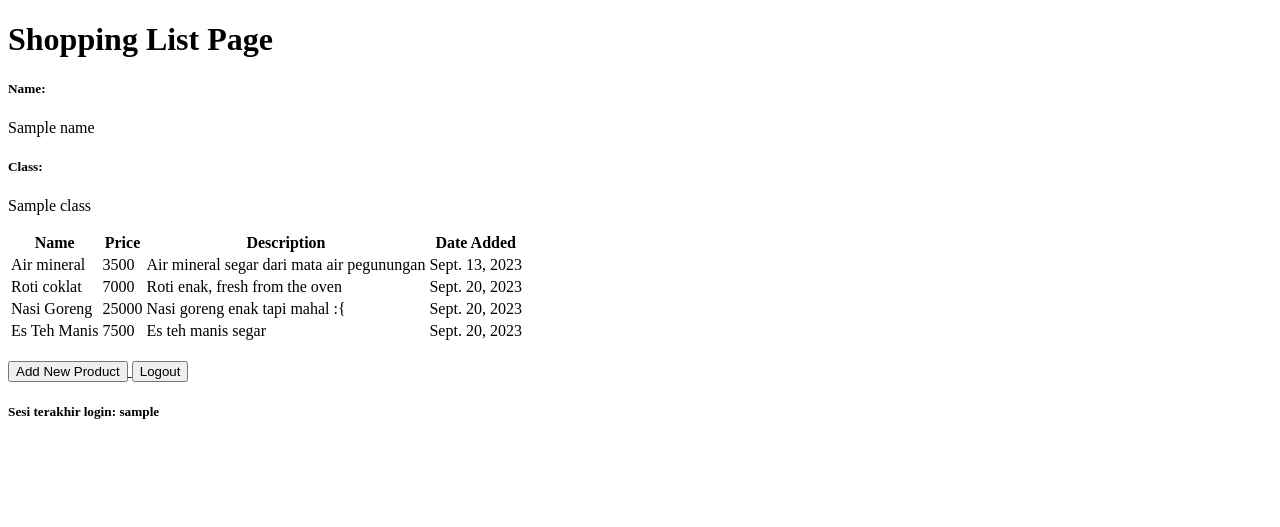
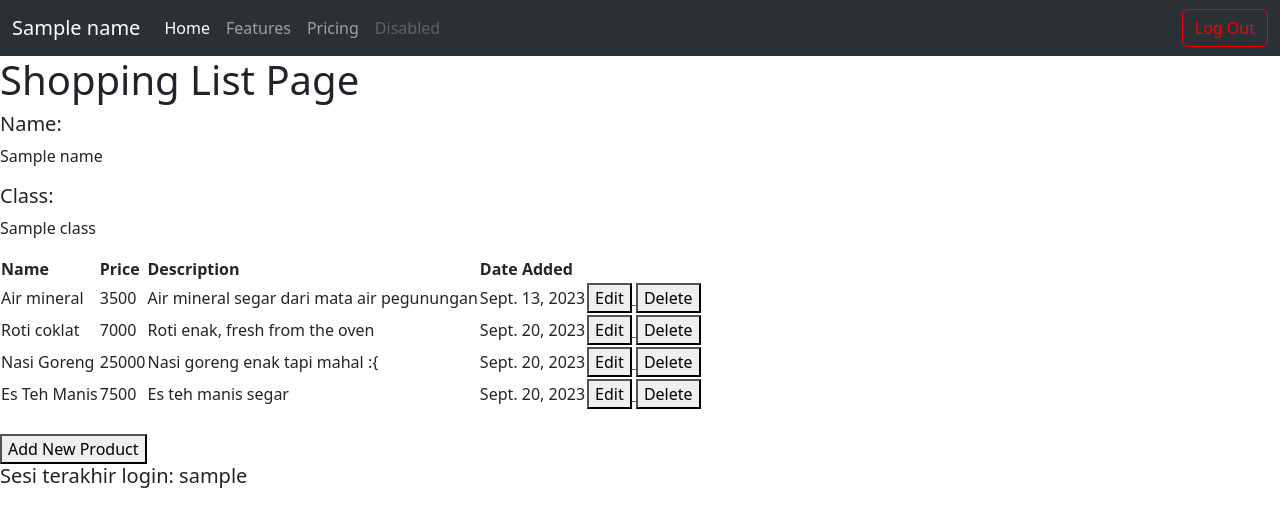
Before and after one commit to adhan-857/shopping-list, a Django app: template main/templates/main.html in a window 1280 px wide. Shown: the top 527 px of the page. Run offline with Django 4.2, Linux system fonts and the light colour scheme; data comes from the database, SQL or seed files in the repository; both versions use the stored data as it was after the commit; the template is opened without the code that fills it: values that come from a table or form of the project are taken from there, most other values are stand-ins (such as "Sample title", 1, 10 or a date in 2020).

Commit message:
Selesai Tutorial 4

```diff
--- a/main/templates/main.html
+++ b/main/templates/main.html
@@ -1,6 +1,30 @@
 {% extends 'base.html' %}
 
 {% block content %}
+    <nav class="navbar navbar-expand-lg bg-body-tertiary" data-bs-theme="dark">
+        <div class="container-fluid">
+        <a class="navbar-brand mb-0 h1" href="#">{{name}}</a>
+        <button class="navbar-toggler" type="button" data-bs-toggle="collapse" data-bs-target="#navbarNavAltMarkup" aria-controls="navbarNavAltMarkup" aria-expanded="false" aria-label="Toggle navigation">
+            <span class="navbar-toggler-icon"></span>
+        </button>
+        <div class="collapse navbar-collapse" id="navbarNavAltMarkup">
+            <div class="navbar-nav">
+                <a class="nav-link active" aria-current="page" href="#">Home</a>
+                <a class="nav-link" href="#">Features</a>
+                <a class="nav-link" href="#">Pricing</a>
+                <a class="nav-link disabled" aria-disabled="true">Disabled</a>
+            </div>
+
+            <div class="ms-auto"></div>
+                <a href="{% url 'main:logout' %}">
+                    <button class="btn btn-outline-success" type="submit" style="border-color: red; color: red;">Log Out</button>
+                </a>
+            </div>
+
+        </div>
+        </div>
+    </nav>
+
     <h1>Shopping List Page</h1>
 
     <h5>Name:</h5>
@@ -25,6 +49,18 @@
                 <td>{{product.price}}</td>
                 <td>{{product.description}}</td>
                 <td>{{product.date_added}}</td>
+                <td>
+                    <a href="{% url 'main:edit_product' product.pk %}">
+                        <button>
+                            Edit
+                        </button>
+                    </a>
+                    <a href="{% url 'main:delete_product' product.pk %}">
+                        <button>
+                            Delete
+                        </button>
+                    </a>
+                </td>
             </tr>
         {% endfor %}
     </table>
@@ -37,12 +73,6 @@
         </button>
     </a>
 
-    <a href="{% url 'main:logout' %}">
-        <button>
-            Logout
-        </button>
-    </a>
-
     <h5>Sesi terakhir login: {{ last_login }}</h5>
 
 {% endblock content %}
--- a/main/urls.py
+++ b/main/urls.py
@@ -1,11 +1,13 @@
 from django.urls import path
-from main.views import show_main, create_product, register, login_user, logout_user, show_xml, show_json
+from main.views import show_main, create_product, edit_product, delete_product, register, login_user, logout_user, show_xml, show_json
 
 app_name = 'main'
 
 urlpatterns = [
     path('', show_main, name='show_main'),
     path('create-product', create_product, name='create_product'),
+    path('edit-product/<int:id>', edit_product, name='edit_product'),
+    path('delete/<int:id>', delete_product, name='delete_product'),
     path('register/', register, name='register'),
     path('login/', login_user, name='login'),
     path('logout/', logout_user, name='logout'),
--- a/templates/base.html
+++ b/templates/base.html
@@ -2,13 +2,14 @@
 <!DOCTYPE html>
 <html lang="en">
     <head>
-        <meta charset="UTF-8" />
-        <meta
-            name="viewport"
-            content="width=device-width, initial-scale=1.0"
-        />
         {% block meta %}
+            <meta charset="UTF-8" />
+            <meta name="viewport" content="width=device-width, initial-scale=1">
         {% endblock meta %}
+        <link href="https://cdn.jsdelivr.net/npm/bootstrap@5.3.2/dist/css/bootstrap.min.css" rel="stylesheet" integrity="sha384-T3c6CoIi6uLrA9TneNEoa7RxnatzjcDSCmG1MXxSR1GAsXEV/Dwwykc2MPK8M2HN" crossorigin="anonymous">
+        <script src="https://code.jquery.com/jquery-3.6.0.min.js" integrity="sha384-KyZXEAg3QhqLMpG8r+J4jsl5c9zdLKaUk5Ae5f5b1bw6AUn5f5v8FZJoMxm6f5cH1" crossorigin="anonymous"></script>
+        <script src="https://cdn.jsdelivr.net/npm/@popperjs/core@2.11.8/dist/umd/popper.min.js" integrity="sha384-I7E8VVD/ismYTF4hNIPjVp/Zjvgyol6VFvRkX/vR+Vc4jQkC+hVqc2pM8ODewa9r" crossorigin="anonymous"></script>
+        <script src="https://cdn.jsdelivr.net/npm/bootstrap@5.3.2/dist/js/bootstrap.min.js" integrity="sha384-BBtl+eGJRgqQAUMxJ7pMwbEyER4l1g+O15P+16Ep7Q9Q+zqX6gSbd85u4mG4QzX+" crossorigin="anonymous"></script>
     </head>
 
     <body>
```
Also changed, not shown: main/templates/edit_product.html (added, +22 -0 lines), main/templates/login.html (+23 -1 lines), main/views.py (+23 -0 lines), db.sqlite3.
